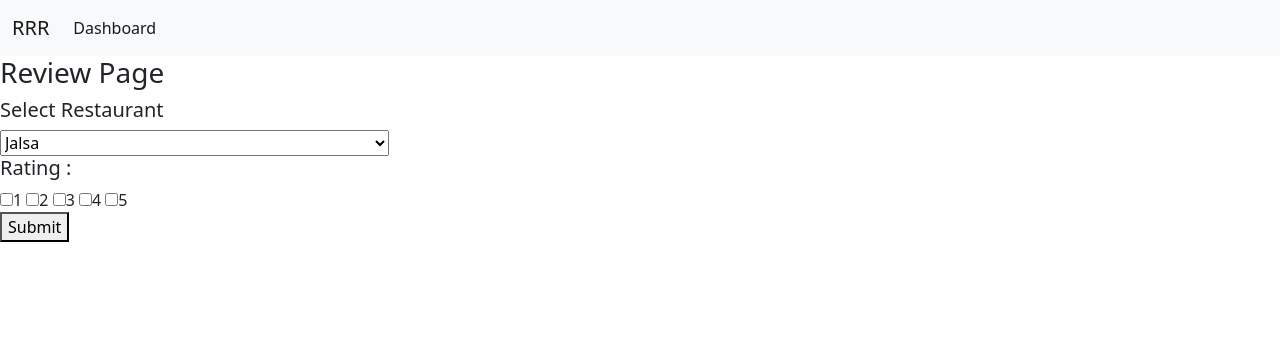
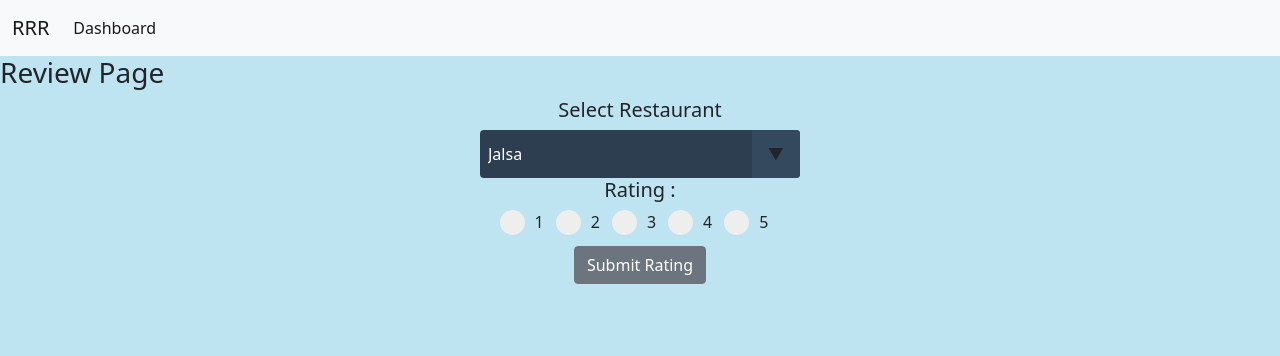
Before and after one commit to eswarupkumar/Realtime-Restaurant-Recommendation, a Django app: page /review/ in a window 1280 px wide. Shown: the top 356 px of the page. Run offline with Django 3.2, Linux system fonts and the light colour scheme.

Commit message:
Ui Enhanced

```diff
--- a/RRR/RRR/settings.py
+++ b/RRR/RRR/settings.py
@@ -9,7 +9,7 @@ https://docs.djangoproject.com/en/3.1/topics/settings/
 For the full list of settings and their values, see
 https://docs.djangoproject.com/en/3.1/ref/settings/
 """
-
+import os
 from pathlib import Path
 
 # Build paths inside the project like this: BASE_DIR / 'subdir'.
@@ -118,3 +118,7 @@ USE_TZ = True
 # https://docs.djangoproject.com/en/3.1/howto/static-files/
 
 STATIC_URL = '/static/'
+
+STATICFILES_DIRS = [
+    os.path.join(BASE_DIR, "static")
+]
--- a/RRR/RRR/views.py
+++ b/RRR/RRR/views.py
@@ -89,16 +89,16 @@ def dashboard(request):
     headers = [col for col in reader.fieldnames if col != 'Unnamed: 0']
     for row in reader:
         data = []
-        data.append(row['Restaurant_Name'])
+        data.append(row['Restaurant Name'])
         data.append(row['Address'])
         data.append(row['Online Order'])
-        data.append(row['Book_Table'])
+        data.append(row['Book Table'])
         data.append(row['Rate'])
         data.append(row['Phone'])
-        data.append(row['Restaurant_Type'])
-        data.append(row['Famou_ Dishes'])
+        data.append(row['Restaurant Type'])
+        data.append(row['Famous Dishes'])
         data.append(row['Cuisines'])
-        data.append(row['Approx_cost(for two people)'])
+        data.append(row['Approx cost(for two people)'])
         data.append(row['Type'])
         final.append(data)
     if request.method == 'POST':
@@ -109,18 +109,18 @@ def dashboard(request):
         reader = csv.DictReader(csv_fp)
         final = []
         for row in reader:
-            if(find in row['Restaurant_Name']):
+            if(find in row['Restaurant Name']):
                 data = []
-                data.append(row['Restaurant_Name'])
+                data.append(row['Restaurant Name'])
                 data.append(row['Address'])
                 data.append(row['Online Order'])
-                data.append(row['Book_Table'])
+                data.append(row['Book Table'])
                 data.append(row['Rate'])
                 data.append(row['Phone'])
-                data.append(row['Restaurant_Type'])
-                data.append(row['Famou_ Dishes'])
+                data.append(row['Restaurant Type'])
+                data.append(row['Famous Dishes'])
                 data.append(row['Cuisines'])
-                data.append(row['Approx_cost(for two people)'])
+                data.append(row['Approx cost(for two people)'])
                 data.append(row['Type'])
                 final.append(data)
                 # print(row['Number'])
@@ -161,18 +161,18 @@ def filter(request):
         headers = [col for col in reader.fieldnames if col != 'Unnamed: 0']
         final = []
         for row in reader:
-            if(order in row['Online Order'] and book_table in row['Book_Table'] and float(rate) <= float(row['Rate']) and type in row['Restaurant_Type'] and int(lprice) <= int(row['Approx_cost(for two people)']) < int(uprice)):
+            if(order in row['Online Order'] and book_table in row['Book Table'] and float(rate) <= float(row['Rate']) and type in row['Restaurant Type'] and int(lprice) <= int(row['Approx cost(for two people)']) < int(uprice)):
                 data = []
-                data.append(row['Restaurant_Name'])
+                data.append(row['Restaurant Name'])
                 data.append(row['Address'])
                 data.append(row['Online Order'])
-                data.append(row['Book_Table'])
+                data.append(row['Book Table'])
                 data.append(row['Rate'])
                 data.append(row['Phone'])
-                data.append(row['Restaurant_Type'])
-                data.append(row['Famou_ Dishes'])
+                data.append(row['Restaurant Type'])
+                data.append(row['Famous Dishes'])
                 data.append(row['Cuisines'])
-                data.append(row['Approx_cost(for two people)'])
+                data.append(row['Approx cost(for two people)'])
                 data.append(row['Type'])
                 final.append(data)
 
@@ -206,12 +206,12 @@ def res_suggestion(line):
         # final.append(temp)
         for i in range(len(csv_pd)):
             temp = []
-            if(cuisine in csv_pd.loc[i, 'Cuisines'] and csv_pd.loc[i, 'Restaurant_Name'] not in dic and csv_pd.loc[i, 'Restaurant_Name'] != csv_pd.loc[line, 'Restaurant_Name']):
-                temp.append(csv_pd.loc[i, 'Restaurant_Name'])
+            if(cuisine in csv_pd.loc[i, 'Cuisines'] and csv_pd.loc[i, 'Restaurant Name'] not in dic and csv_pd.loc[i, 'Restaurant Name'] != csv_pd.loc[line, 'Restaurant Name']):
+                temp.append(csv_pd.loc[i, 'Restaurant Name'])
                 temp.append(csv_pd.loc[i, 'Cuisines'])
                 temp.append(csv_pd.loc[i, 'Rate'])
-                temp.append(csv_pd.loc[i, 'Famou_ Dishes'])
-                temp.append(csv_pd.loc[i, 'Approx_cost(for two people)'])
+                temp.append(csv_pd.loc[i, 'Famous Dishes'])
+                temp.append(csv_pd.loc[i, 'Approx cost(for two people)'])
                 temp.append(csv_pd.loc[i, 'Address'])
                 dic.append(temp)
 
@@ -252,27 +252,27 @@ def review(request):
         info.append(now.strftime("%Y-%m-%d %H:%M:%S"))
         print(info)
         x=(user_data.loc[user_row[2],'history'])
-        #Important- Time limitation
+        # Important- Time limitation
 
-        if(str(x) == 'nan'):
-            user_data.loc[user_row[2],'history']=info
-            user_data.to_csv('user_data.csv',index=False)
-        else:
-            # print(user_data.loc[user_row[2],'history'].split(',')[2][2:-2])
-            time=user_data.loc[user_row[2],'history'].split(',')[2][2:-2]
-            # restaurant=user_data.loc[user_row[2],'history'].split(',')[0][2:-1]
-            converted_dt=datetime.strptime(time, '%Y-%m-%d %H:%M:%S')
-            if(converted_dt + timedelta(hours=3)<=datetime.now()):
-                print("You can submit a review.")
-                print(','.join([str(x),str(info)]))
-                user_data.loc[user_row[2],'history']=','.join([str(info),str(x)])
-                user_data.to_csv('user_data.csv',index=False)
+        # if(str(x) == 'nan'):
+        #     user_data.loc[user_row[2],'history']=info
+        #     user_data.to_csv('user_data.csv',index=False)
+        # else:
+        #     # print(user_data.loc[user_row[2],'history'].split(',')[2][2:-2])
+        #     time=user_data.loc[user_row[2],'history'].split(',')[2][2:-2]
+        #     # restaurant=user_data.loc[user_row[2],'history'].split(',')[0][2:-1]
+        #     converted_dt=datetime.strptime(time, '%Y-%m-%d %H:%M:%S')
+        #     if(converted_dt + timedelta(hours=3)<=datetime.now()):
+        #         print("You can submit a review.")
+        #         print(','.join([str(x),str(info)]))
+        #         user_data.loc[user_row[2],'history']=','.join([str(info),str(x)])
+        #         user_data.to_csv('user_data.csv',index=False)
 
-            else:
-                print("You can submit only after 3hrs from previous.")
-                return render(request,'review.html',{'data':restaurant_names,'msg':'You can submit only after 3hrs from previous.'})
+        #     else:
+        #         print("You can submit only after 3hrs from previous.")
+        #         return render(request,'review.html',{'data':restaurant_names,'msg':'You can submit only after 3hrs from previous.'})
 
-
+        #Updating the rating
         for row in reader:
             if(res==row['Restaurant_Name']):
                 line=reader.line_num
@@ -328,11 +328,11 @@ def suggestion(request):
                     temp=[]
                     cuisine_list=set(map(str.strip, each_rest['Cuisines'].split(',')))
                     if len(cuisine_list.intersection(choices)) > 0:
-                        temp.append(each_rest['Restaurant_Name'])
+                        temp.append(each_rest['Restaurant Name'])
                         temp.append(each_rest['Cuisines'])
                         temp.append(each_rest['Rate'])
-                        temp.append(each_rest['Famou_ Dishes'])
-                        temp.append(each_rest['Approx_cost(for two people)'])
+                        temp.append(each_rest['Famous Dishes'])
+                        temp.append(each_rest['Approx cost(for two people)'])
                         temp.append(each_rest['Address'])
                         sugg.append(temp)
                 restaurant_file.close()
--- a/RRR/templates/review.html
+++ b/RRR/templates/review.html
@@ -15,24 +15,140 @@
     <script src="https://cdn.jsdelivr.net/npm/bootstrap@5.0.0-beta3/dist/js/bootstrap.bundle.min.js" integrity="sha384-JEW9xMcG8R+pH31jmWH6WWP0WintQrMb4s7ZOdauHnUtxwoG2vI5DkLtS3qm9Ekf" crossorigin="anonymous"></script>
     <title>Review</title>
   </head>
+  <style>
+    body{
+      background-color: #bfe4f1;
+    }
+    .parent-rating{
+      display: flex;
+      justify-content: center;
+    }
+    select {
+      -webkit-appearance: none;
+      -moz-appearance: none;
+      -ms-appearance: none;
+      appearance: none;
+      outline: 0;
+      box-shadow: none;
+      border: 0 !important;
+      background: #2c3e50;
+      background-image: none;
+    }
+    /* Remove IE arrow */
+    select::-ms-expand {
+      display: none;
+    }
+    /* Custom Select */
+    .select {
+      margin: 0 auto;
+      position: relative;
+      display: flex;
+      width: 20em;
+      height: 3em;
+      line-height: 3;
+      background: #2c3e50;
+      overflow: hidden;
+      border-radius: .25em;
+    }
+    select {
+      flex: 1;
+      padding: 0 .5em;
+      color: #fff;
+      cursor: pointer;
+    }
+    /* Arrow */
+    .select::after {
+      content: '\25BC';
+      position: absolute;
+      top: 0;
+      right: 0;
+      padding: 0 1em;
+      background: #34495e;
+      cursor: pointer;
+      pointer-events: none;
+      -webkit-transition: .25s all ease;
+      -o-transition: .25s all ease;
+      transition: .25s all ease;
+    }
+    /* Transition */
+    .select:hover::after {
+      color: #1d73d4;
+    }
+
+    .container {
+      display: block;
+      position: relative;
+      padding-left: 35px;
+      margin-bottom: 12px;
+      cursor: pointer;
+      font-size: 16px;
+    }
+
+    /* hide default */
+    .container input {
+      position: absolute;
+      opacity: 0;
+      cursor: pointer;
+      height: 0;
+      width: 0;
+    }
+
+    /* customizing */
+    .checkmark {
+      position: absolute;
+      top: 0;
+      left: 0;
+      height: 25px;
+      width: 25px;
+      background-color: #eee;
+      border-radius: 50%;
+    }
+
+    .container:hover input ~ .checkmark {
+      background-color: #ccc;
+    }
+
+    .container input:checked ~ .checkmark {
+      background-color: #6D8A96;
+    }
+
+    .container .checkmark:after {
+      content: "";
+      position: absolute;
+      display: none;
+      left: 9px;
+      top: 5px;
+      width: 5px;
+      height: 10px;
+      border: solid white;
+      border-width: 0 3px 3px 0;
+      -webkit-transform: rotate(45deg);
+      -ms-transform: rotate(45deg);
+      transform: rotate(45deg);
+    }
+
+    .container input:checked ~ .checkmark:after {
+      display: block;
+    }
+    .rate{
+      display: flex;
+    }
+  </style>
   <body>
     {% if showModal %}
-      <div class="modal fade" id="myModal" tabindex="-1" aria-labelledby="exampleModalLabel" aria-hidden="true">
-        <div class="modal-dialog">
-          <div class="modal-content">
-            <div class="modal-header">
-              <h5 class="modal-title" id="exampleModalLabel">So {{user_name}}</h5>
-              <button type="button" class="btn-close" data-bs-dismiss="modal" aria-label="Close"></button>
-            </div>
-            <div class="modal-body">
-              <h3>what would like to have next ?</h3>
+      <div class="modal fade" id="myModal" >
+        <div class="modal-dialog" >
+          <div class="modal-content" >
+            <div class="modal-body" >
+              <h3>So {{user_name}}, what would like to have next 😋?</h3>
               <form action="{% url 'suggestion' %}" method="POST">
                 {% csrf_token %}
-                <select id="cuisine_select" value="" name="cuisine_select" multiple required>
+                <select id="cuisine_select" value="" name="cuisine_select" multiple>
                   {% for cuisine in cuisine_list %}
                   <option value="{{ cuisine }}">{{ cuisine }}</option>
                 {% endfor %}
                 </select>
+                <p>Use Ctrl+select to choose more than one option.</p>
                 <div class="modal-footer">
                   <button type="submit" class="btn btn-secondary" name="default">Close</button>
                   <button type="submit" class="btn btn-primary" name="choice">Submit</button>
@@ -48,6 +164,7 @@
         {
             $('#myModal').modal('show');
         });
+
       </script>
     {% endif %}
     <nav class="navbar navbar-expand-lg navbar-light bg-light">
@@ -66,54 +183,69 @@
       </div>
     </nav>
     <h3>Review Page</h3>
+    <div style="text-align:center" class="review-form">
       <form action="{% url 'review' %}" method="POST">
         {% csrf_token %}
         <h5>Select Restaurant</h5>
-      <select id="size_select" value="nama" name="restaurant">
+        <div class="select">
+          <select id="slct" name="restaurant">
             {% for name in data %}
             <option value="{{ name }}">{{ name }}</option>
             {% endfor %}
           </select>
+        </div>
+        <!-- <select id="size_select" value="nama" name="restaurant">
+          {% for name in data %}
+          <option value="{{ name }}">{{ name }}</option>
+          {% endfor %}
+        </select> -->
         <h5>Rating :</h5>
-      <div>
-        <input
-          type="checkbox"
-          name="rating"
+        <div class="parent-rating">
+          <div class="rate">
+            <label class="container"> 1
+            <input  name="rating"
             value="1"
-          onclick="onlyOne(this)"
-          id=""
-        /><label>1</label>
-        <input
-          type="checkbox"
-          name="rating"
+            onclick="onlyOne(this)" type="checkbox">
+            <span class="checkmark"></span>
+            </label>
+
+            <label class="container">2
+            <input type="checkbox"  name="rating"
             value="2"
-          onclick="onlyOne(this)"
-          id=""
-        /><label>2</label>
-        <input
-          type="checkbox"
-          name="rating"
+            onclick="onlyOne(this)">
+            <span class="checkmark"></span>
+            </label>
+
+            <label class="container">3
+            <input type="checkbox"  name="rating"
             value="3"
-          onclick="onlyOne(this)"
-          id=""
-        /><label>3</label>
-        <input
-          type="checkbox"
-          name="rating"
+            onclick="onlyOne(this)">
+            <span class="checkmark"></span>
+            </label>
+
+            <label class="container">4
+            <input type="checkbox"  name="rating"
             value="4"
-          onclick="onlyOne(this)"
-          id=""
-        /><label>4</label>
-        <input
-          type="checkbox"
-          name="rating"
+            onclick="onlyOne(this)">
+            <span class="checkmark"></span>
+            </label>
+
+            <label class="container">5
+            <input type="checkbox"  name="rating"
             value="5"
-          onclick="onlyOne(this)"
-          id=""
-        /><label>5</label>
+            onclick="onlyOne(this)">
+            <span class="checkmark"></span>
+            </label>
             </div>
-      <button type="submit">Submit</button>
+        </div>
+        <button
+          type="submit"
+          class="btn btn-secondary btn-md"
+        >
+          Submit Rating
+        </button>
       </form>
+    </div>
     {% if sugg %}
       <h3>You can also try :</h3>
     {% else %}
@@ -128,7 +260,7 @@
     <div class="row">
     {% for res in sugg %}
       <div class="col-md-4">
-        <div class="card" style="width: 18rem;">
+        <div class="card" style="width: 18rem;border:2px solid black;box-shadow: 2px 0px 12px -1px;transform: scale(0.9, 0.9);">
           <div class="card-body">
             <h5 class="card-title">{{res.0}}</h5>
             <h6 class="card-subtitle mb-2 text-muted">{{res.1}}</h6>
--- a/RRR/user_data.csv
+++ b/RRR/user_data.csv
@@ -1,5 +1,6 @@
 name,email,password,history
 Swarup,eswarupkumar1111@gmail.com,qwerty,[]
-Simran,simranesetty@gmail.com,qwerty,"['Parimala Sweets', '5', '2021-05-03 12:51:24'],['Chinese Kitchen', '4', '2021-04-30 14:37:36'],['Upahar Sagar', '2', '2021-04-29 19:49:44']"
+Simran,simranesetty@gmail.com,qwerty,"['Szechuan Dragon', '4', '2021-05-06 23:01:23'],[None, '4', '2021-05-06 11:52:27'],['Parimala Sweets', '5', '2021-05-03 12:51:24'],['Chinese Kitchen', '4', '2021-04-30 14:37:36'],['Upahar Sagar', '2', '2021-04-29 19:49:44']"
 Abhi,abhi@gmail.com,qwerty,"['Hotboxit', '5', '2021-04-30 11:50:13']"
 User,user@xyz.com,qwerty,
+Swarup,cse.180310247@silicon.ac.in,qwerty,
```
Also changed, not shown: RRR/ratings.csv (+13 -13 lines), RRR/restaurant-old.csv (added, +111 -0 lines), RRR/restaurant.csv (+77 -78 lines), RRR/templates/dashboard.html (+91 -11 lines), RRR/templates/home.html (+8 -1 lines), RRR/static/css/radiobutton.css (added), RRR/static/img/vector-creator.png (added). Lines whose indentation alone changed are shown as unchanged.
